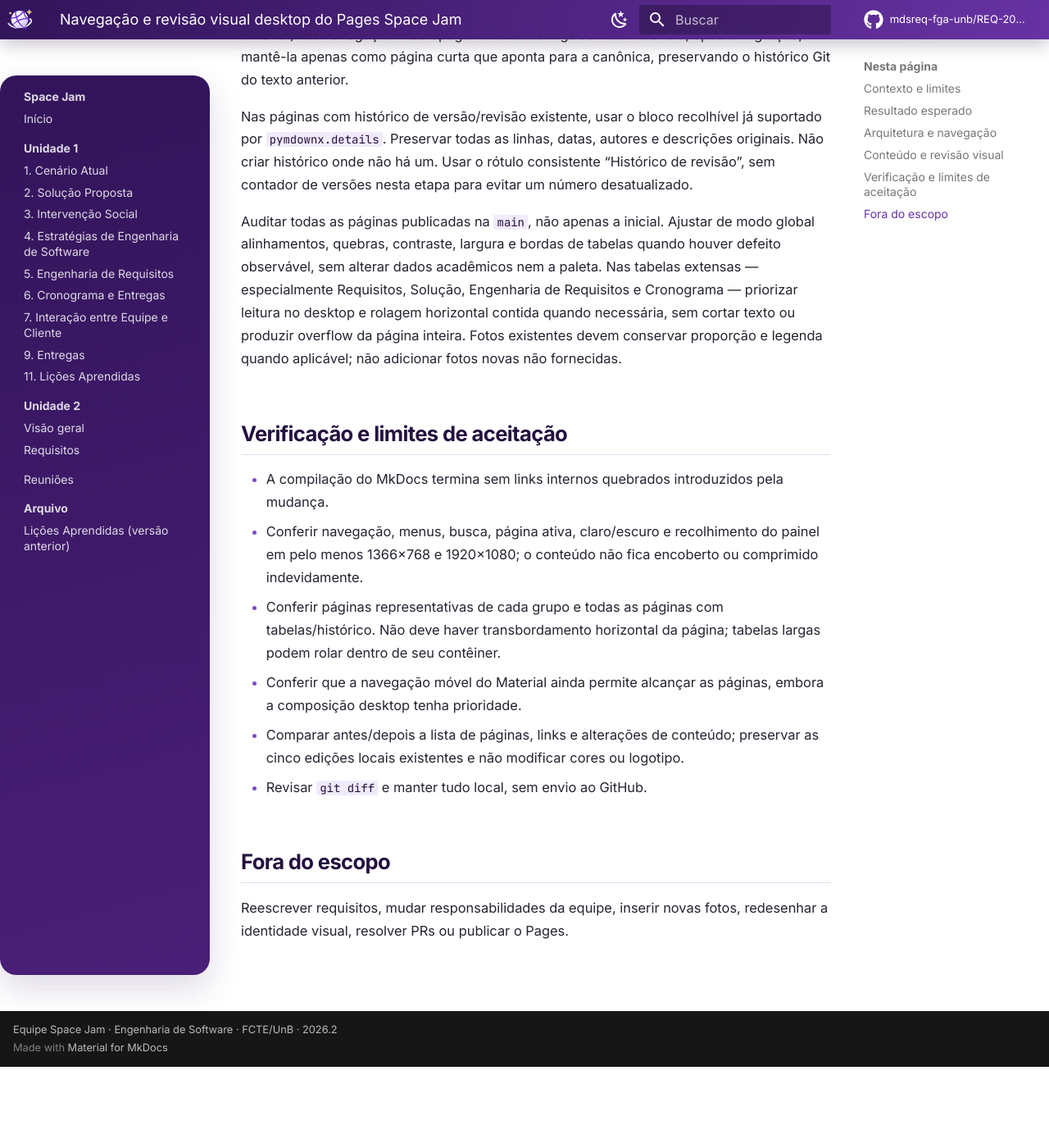
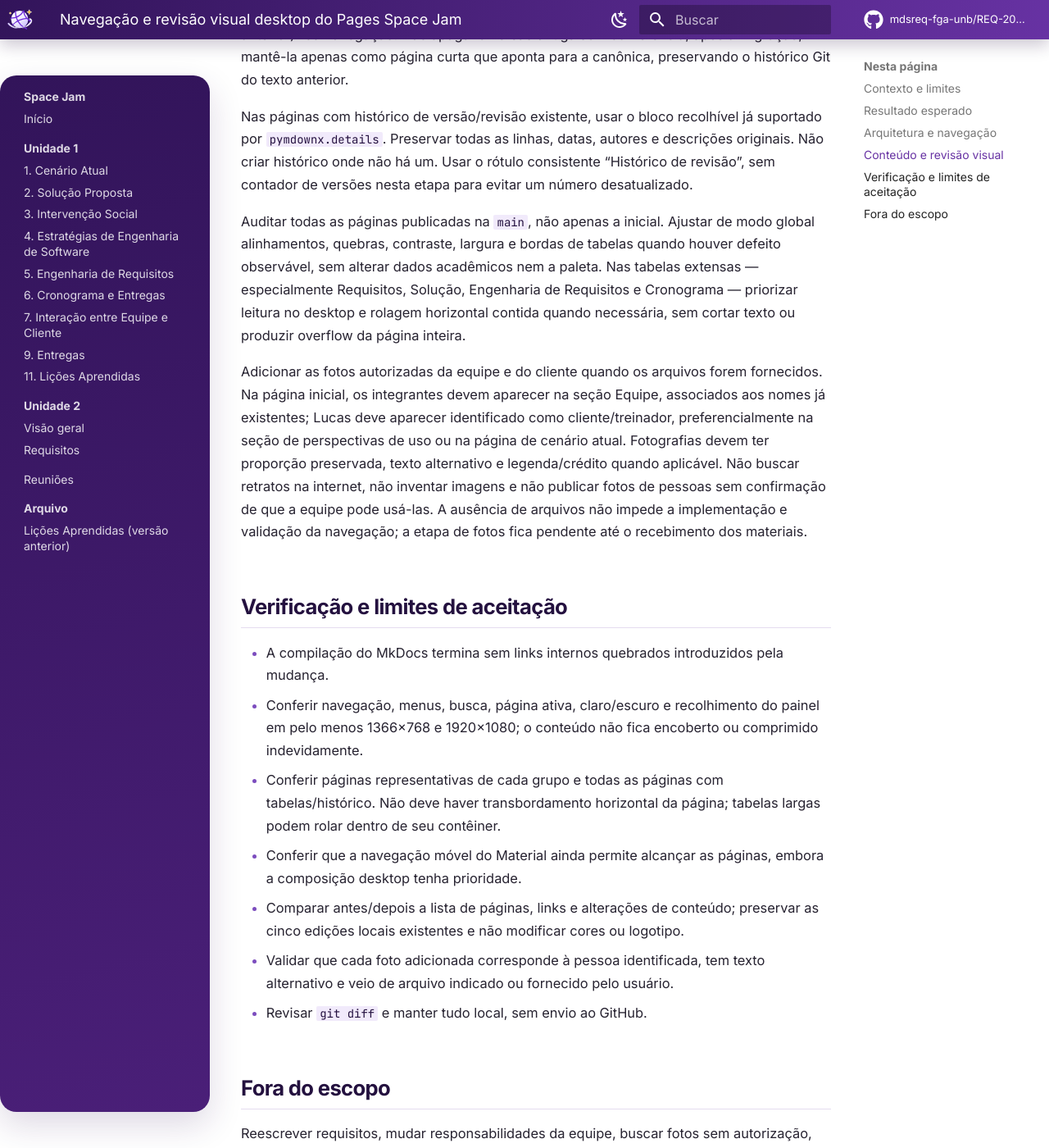
Before and after one commit to mdsreq-fga-unb/REQ-2026.2-T01-SpaceJam, an MkDocs documentation site: the page built from docs/superpowers/specs/2026-09-22-space-jam-pages-desktop-design.md, in a window 1280 px wide and 1400 px high, scrolled down 1987 px. Shown: the whole window at 82% size. Built offline with MkDocs 1.6.1 and Material for MkDocs 9.7.7, drawn with Linux system fonts in a browser that asks for light colours; comment, search, counter and statistics services are not loaded; before the commit the page ends 3288 px from its top, so only the background shows below that; some of the changed text lies outside the part shown.

Commit message:
docs: inclui fotos autorizadas no plano visual

```diff
--- a/docs/superpowers/specs/2026-09-22-space-jam-pages-desktop-design.md
+++ b/docs/superpowers/specs/2026-09-22-space-jam-pages-desktop-design.md
@@ -28,7 +28,9 @@ Lições Aprendidas terá uma página canônica: `docs/licoes-aprendidas.md`. Mi
 
 Nas páginas com histórico de versão/revisão existente, usar o bloco recolhível já suportado por `pymdownx.details`. Preservar todas as linhas, datas, autores e descrições originais. Não criar histórico onde não há um. Usar o rótulo consistente “Histórico de revisão”, sem contador de versões nesta etapa para evitar um número desatualizado.
 
-Auditar todas as páginas publicadas na `main`, não apenas a inicial. Ajustar de modo global alinhamentos, quebras, contraste, largura e bordas de tabelas quando houver defeito observável, sem alterar dados acadêmicos nem a paleta. Nas tabelas extensas — especialmente Requisitos, Solução, Engenharia de Requisitos e Cronograma — priorizar leitura no desktop e rolagem horizontal contida quando necessária, sem cortar texto ou produzir overflow da página inteira. Fotos existentes devem conservar proporção e legenda quando aplicável; não adicionar fotos novas não fornecidas.
+Auditar todas as páginas publicadas na `main`, não apenas a inicial. Ajustar de modo global alinhamentos, quebras, contraste, largura e bordas de tabelas quando houver defeito observável, sem alterar dados acadêmicos nem a paleta. Nas tabelas extensas — especialmente Requisitos, Solução, Engenharia de Requisitos e Cronograma — priorizar leitura no desktop e rolagem horizontal contida quando necessária, sem cortar texto ou produzir overflow da página inteira.
+
+Adicionar as fotos autorizadas da equipe e do cliente quando os arquivos forem fornecidos. Na página inicial, os integrantes devem aparecer na seção Equipe, associados aos nomes já existentes; Lucas deve aparecer identificado como cliente/treinador, preferencialmente na seção de perspectivas de uso ou na página de cenário atual. Fotografias devem ter proporção preservada, texto alternativo e legenda/crédito quando aplicável. Não buscar retratos na internet, não inventar imagens e não publicar fotos de pessoas sem confirmação de que a equipe pode usá-las. A ausência de arquivos não impede a implementação e validação da navegação; a etapa de fotos fica pendente até o recebimento dos materiais.
 
 ## Verificação e limites de aceitação
 
@@ -37,8 +39,9 @@ Auditar todas as páginas publicadas na `main`, não apenas a inicial. Ajustar d
 - Conferir páginas representativas de cada grupo e todas as páginas com tabelas/histórico. Não deve haver transbordamento horizontal da página; tabelas largas podem rolar dentro de seu contêiner.
 - Conferir que a navegação móvel do Material ainda permite alcançar as páginas, embora a composição desktop tenha prioridade.
 - Comparar antes/depois a lista de páginas, links e alterações de conteúdo; preservar as cinco edições locais existentes e não modificar cores ou logotipo.
+- Validar que cada foto adicionada corresponde à pessoa identificada, tem texto alternativo e veio de arquivo indicado ou fornecido pelo usuário.
 - Revisar `git diff` e manter tudo local, sem envio ao GitHub.
 
 ## Fora do escopo
 
-Reescrever requisitos, mudar responsabilidades da equipe, inserir novas fotos, redesenhar a identidade visual, resolver PRs ou publicar o Pages.
+Reescrever requisitos, mudar responsabilidades da equipe, buscar fotos sem autorização, redesenhar a identidade visual, resolver PRs ou publicar o Pages.
```
